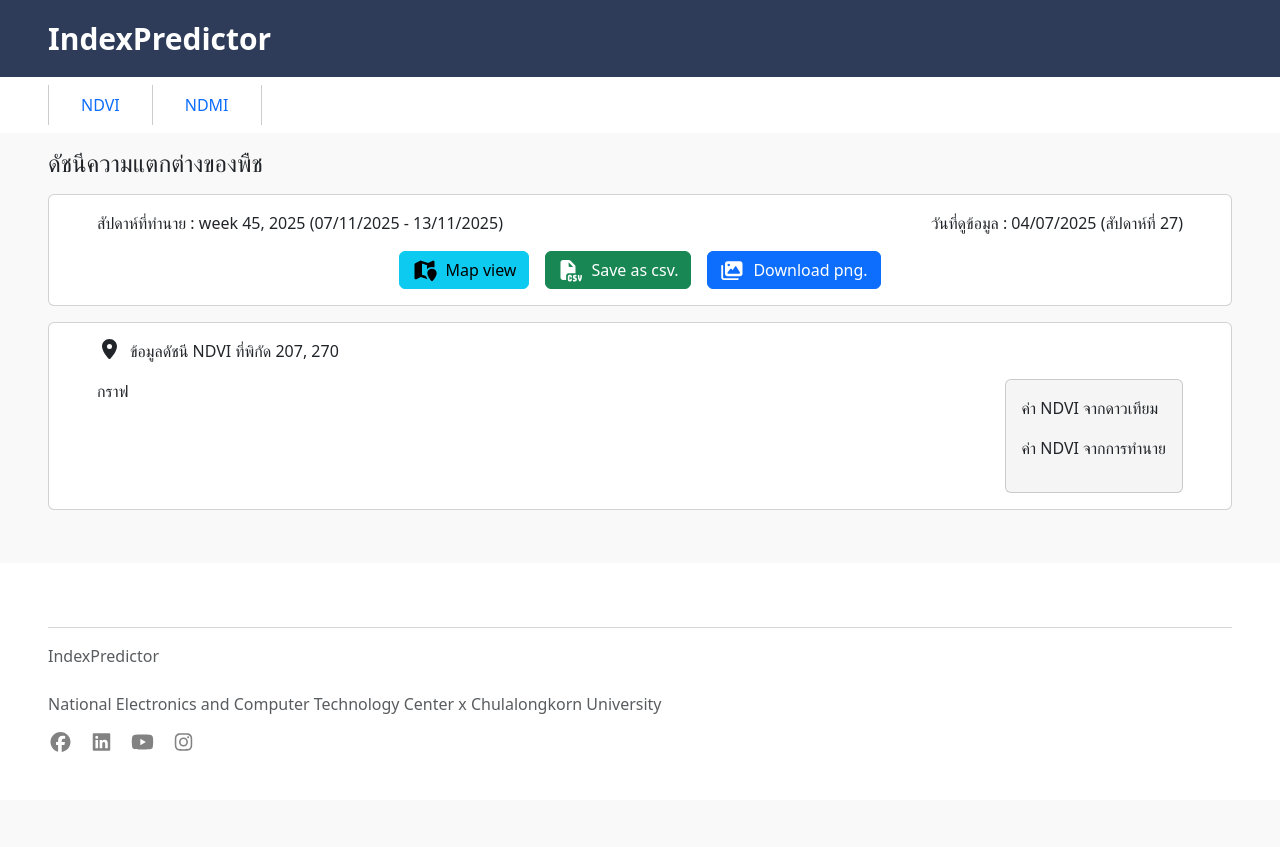
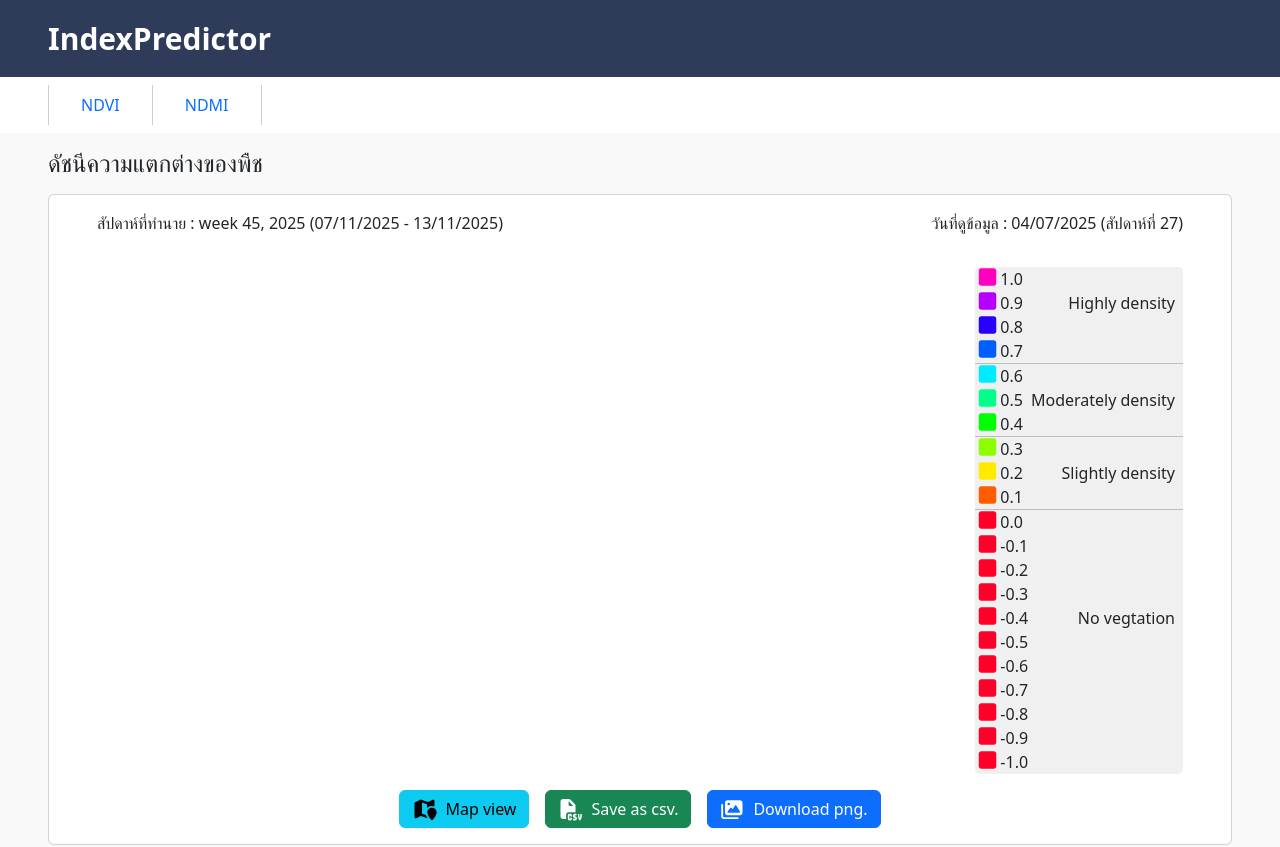
Before and after one commit to Ropocatsip/IndexPredictor, a Next.js app in the folder index-predictor/: page /predictor-detail/ndvi in a window 1280 px wide. Shown: the top 847 px of the page. Before the commit the page ends 800 px from the top, so only its background shows below. Built offline with nearby package versions, Linux system fonts and the light colour scheme.

Commit message:
สร้างพาเลทสี

```diff
--- a/index-predictor/app/components/footer.tsx
+++ b/index-predictor/app/components/footer.tsx
@@ -8,7 +8,7 @@ library.add(faFacebook, faLinkedin, faYoutube, faInstagram);
 export default function Footer()
 {
     return (<>
-        <footer className="footer text-muted px-5 py-5 position-absolute bottom-0 start-0 w-100">
+        <footer className="footer text-muted px-5 py-5 bottom-0 start-0 w-100">
             <hr />
             <p className="mb-4">IndexPredictor</p>
             <p>National Electronics and Computer Technology Center x Chulalongkorn University</p>
--- a/index-predictor/app/globals.css
+++ b/index-predictor/app/globals.css
@@ -34,3 +34,13 @@
 .card-index-detail {
     background-color: #F5F5F5 !important;
 }
+
+.card-color {
+    display: flex;
+    background-color: #f0f0f0;
+    border-radius: 5px;
+}
+
+hr.line {
+    margin: 0;
+}
--- a/index-predictor/app/predictor-detail/ndvi/page.tsx
+++ b/index-predictor/app/predictor-detail/ndvi/page.tsx
@@ -1,11 +1,36 @@
 import Image from 'next/image';
 import { library } from '@fortawesome/fontawesome-svg-core';
 import { FontAwesomeIcon } from '@fortawesome/react-fontawesome';
-import { faImages, faFileCsv, faMapLocation, faLocationDot } from '@fortawesome/free-solid-svg-icons';
+import { faImages, faFileCsv, faMapLocation, faLocationDot, faSquare } from '@fortawesome/free-solid-svg-icons';
 
-library.add(faImages, faFileCsv, faMapLocation, faLocationDot);
+library.add(faImages, faFileCsv, faMapLocation, faLocationDot, faSquare);
 
 export default function NDVI() {
+
+  const colors = [
+    { id: 1, title: '1.0', color: '#FF00BF' },
+    { id: 2, title: '0.9', color: '#B600FF', desc: 'Highly density' },
+    { id: 3, title: '0.8', color: '#2900FF' },
+    { id: 4, title: '0.7', color: '#005EFF' },
+    { id: 5, title: '0.6', color: '#00EBFF' },
+    { id: 6, title: '0.5', color: '#00FF8B', desc: 'Moderately density' },
+    { id: 7, title: '0.4', color: '#00FF00' },
+    { id: 8, title: '0.3', color: '#8CFF00' },
+    { id: 9, title: '0.2', color: '#FFEA00', desc: 'Slightly density' },
+    { id: 10, title: '0.1', color: '#FF5D00' },
+    { id: 11, title: '0.0', color: '#FF0028' },
+    { id: 12, title: '-0.1', color: '#FF0028' },
+    { id: 13, title: '-0.2', color: '#FF0028' },
+    { id: 14, title: '-0.3', color: '#FF0028' },
+    { id: 15, title: '-0.4', color: '#FF0028', desc: 'No vegtation' },
+    { id: 16, title: '-0.5', color: '#FF0028' },
+    { id: 17, title: '-0.6', color: '#FF0028' },
+    { id: 18, title: '-0.7', color: '#FF0028' },
+    { id: 19, title: '-0.8', color: '#FF0028' },
+    { id: 20, title: '-0.9', color: '#FF0028' },
+    { id: 21, title: '-1.0', color: '#FF0028' }
+  ];
+
   return (
     <div className="px-5 py-3">
       <h4>ดัชนีความแตกต่างของพืช</h4>
@@ -14,6 +39,22 @@ export default function NDVI() {
           <div className='d-flex flex-row justify-content-between'>
             <p>สัปดาห์ที่ทำนาย : week 45, 2025 (07/11/2025 - 13/11/2025)</p>
             <p>วันที่ดูข้อมูล : 04/07/2025 (สัปดาห์ที่ 27)</p>
+          </div>
+          <div className='d-flex flex-row py-3'>
+            <div className='d-flex justify-content-start flex-column card-color ms-auto '>
+              {colors.map((color) => (
+                <div key={color.id}>
+                  <div className='d-flex flex-row'>
+                    <FontAwesomeIcon icon="square" size="lg" color={color.color}></FontAwesomeIcon>
+                    {color.title}
+                    <div className='d-flex ms-auto px-2'>
+                      {color.desc}
+                    </div>
+                  </div>
+                  {(color.id == 4 || color.id == 7 || color.id == 10) ? (<hr className='line'></hr>): ""}
+                </div>
+              ))}
+            </div>
           </div>
           <div className='d-flex justify-content-center gap-3'>
             <button type="button" className="btn btn-info">
```
